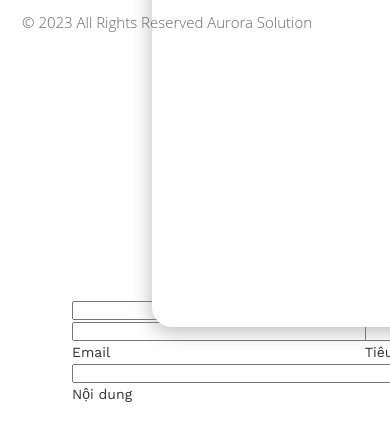
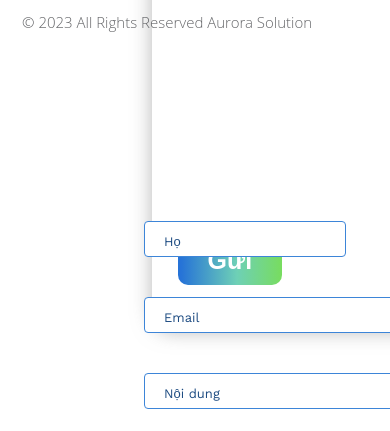
Before and after one commit to mihchis/web_aurora_solution, a plain HTML site: page index.html in a window 390 px wide. Shown: the part 3618-4049 px from the top of the page. Before the commit the page ends 4023 px from the top, so only its background shows below. Drawn offline with nearby package versions, Linux system fonts and the light colour scheme.

Commit message:
update headphone icon lien he

```diff
--- a/assets/css/main.css
+++ b/assets/css/main.css
@@ -934,6 +934,8 @@ p.second {
   font-size: 32px;
   line-height: 38px;
   color: #fcfcfc;
+  /* margin-left:25%; */
+
 }
 
 .contact__detail__line {
@@ -946,7 +948,7 @@ p.second {
   font-weight: 400;
   font-size: 22px;
   line-height: 26px;
-
+  /* margin-left: 20%; */
   color: #ffffff;
   display: flex;
   width: 50%;
@@ -958,7 +960,7 @@ p.second {
   font-weight: 400;
   font-size: 22px;
   line-height: 26px;
-
+  /* margin-left: 20%; */
   color: #ffffff;
   display: flex;
   width: 50%;
@@ -970,7 +972,7 @@ p.second {
   font-weight: 400;
   font-size: 22px;
   line-height: 26px;
-
+  /* margin-left: 20%; */
   color: #ffffff;
   display: flex;
   width: 50%;
@@ -1137,3 +1139,96 @@ p.second {
   height: 270px;
   background: url(./../img/footer_background.png) top/ contain no-repeat;
 }
+
+/* 5 text box cua lien he */
+.did-floating-label-content {
+  display : flex;
+  align-items: center;
+  justify-content: space-between;
+  position: relative;
+  margin-bottom: 30px;
+  margin-top: 10px;
+  left: 10%;
+  bottom: 35%;
+}
+
+.did-floating-label {
+  color: #1e4c82;
+  font-size: 13px;
+  font-weight: normal;
+  position: absolute;
+  pointer-events: none;
+  left: 15px;
+  top: 11px;
+  padding: 0 5px;
+  background: #fff;
+  transition: 0.2s ease all;
+  -moz-transition: 0.2s ease all;
+  -webkit-transition: 0.2s ease all;
+}
+
+.did-floating-input,
+.did-floating-select {
+  font-size: 12px;
+  display: inline-block;
+  width: 36%;
+  height: 36px;
+  padding: 0 20px;
+  background: #fff;
+  color: #323840;
+  border: 1px solid #3d85d8;
+  border-radius: 4px;
+  box-sizing: border-box;
+  outline: none;
+}
+
+.did-floating-input:focus {
+  border-color: #3d85d8;
+}
+
+.did-floating-input:not(:placeholder-shown) ~ .did-floating-label,
+.did-floating-input:focus ~ .did-floating-label {
+  top: -8px;
+  font-size: 13px;
+  color: #3d85d8;
+}
+.did-floating-input {
+  font-size: 12px;
+  display: block;
+  width: 80%; /* Chỉnh sửa giá trị width thành 100% */
+  height: 36px;
+  padding: 0 20px;
+  background: #fff;
+  color: #323840;
+  border: 1px solid #3d85d8;
+  border-radius: 4px;
+  box-sizing: border-box;
+  outline: none;
+}
+
+.btn-contact {
+  top: 81%;
+  left: 4%;
+  position: absolute;
+  border: none;
+  font-size: 25px;
+  font-weight: 600;
+  padding: 10px 30px;
+  color: white;
+  background: linear-gradient(
+    90deg,
+    #2673d7 2.94%,
+    #6ed0b6 56.67%,
+    #7adf4c 109.29%
+  );
+  border-radius: 10px;
+}
+
+.btn-contact:hover {
+  background: linear-gradient(
+    270deg,
+    #2673d7 2.94%,
+    #6ed0b6 56.67%,
+    #7adf4c 109.29%
+  );
+}
```
Also changed, not shown: assets/img/headphone.png (added).
